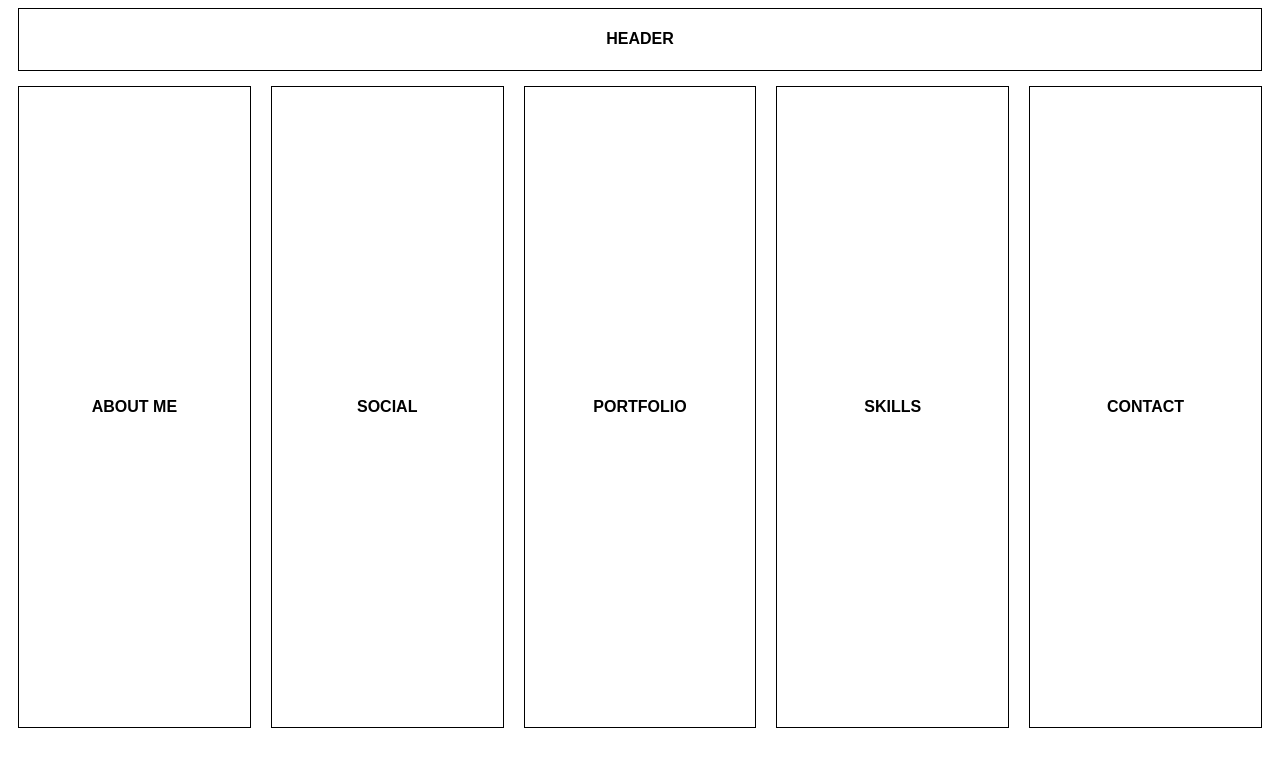
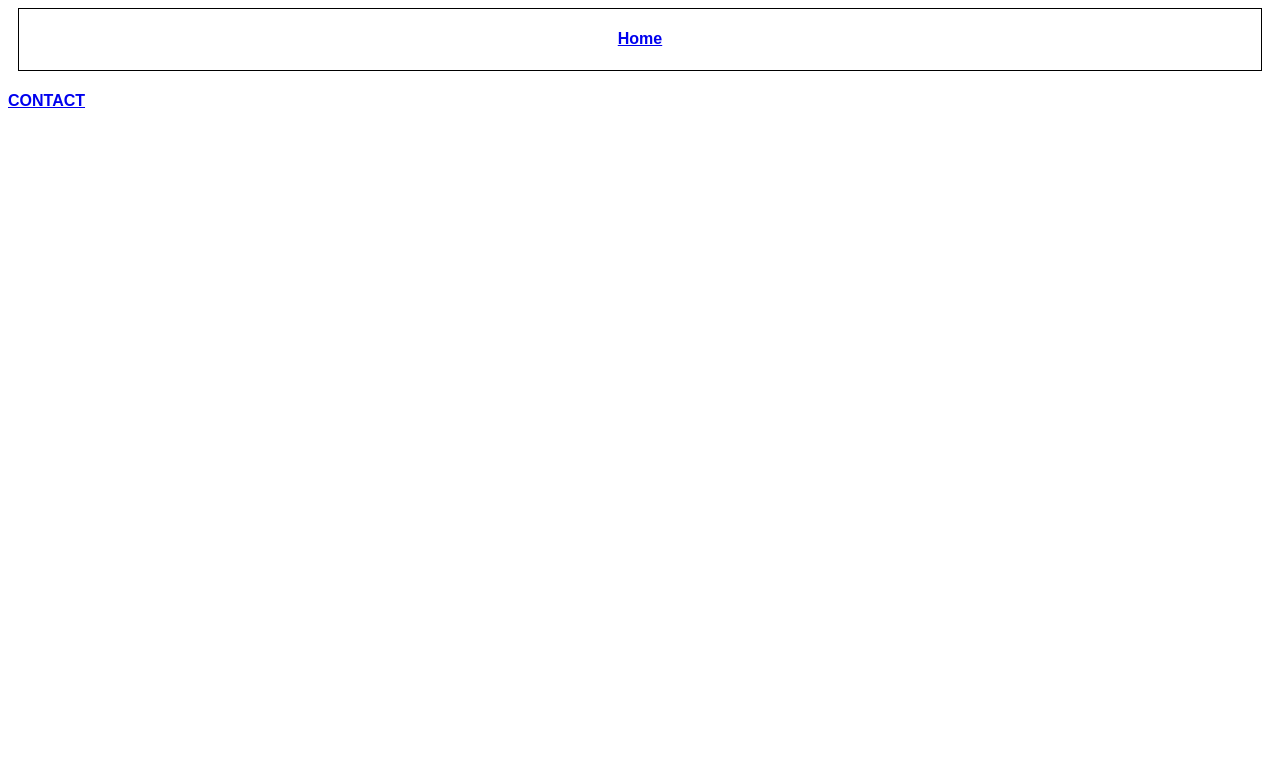
Before and after one commit to bpgoodrow/Portfolio, a React (Create React App) app: page /contact in a window 1280 px wide. Shown: the top 766 px of the page. Built offline with nearby package versions, Linux system fonts and the light colour scheme.

Commit message:
basic routing working correctly

```diff
--- a/src/components/AboutMe.js
+++ b/src/components/AboutMe.js
@@ -3,7 +3,7 @@ import React from "react";
 function AboutMe() {
   return (
     <React.Fragment>
-      <h4>ABOUT ME</h4>
+      <h4><a href="/aboutMe">ABOUT ME</a></h4>
     </React.Fragment>
   )
 }
--- a/src/components/App.js
+++ b/src/components/App.js
@@ -1,14 +1,29 @@
 import React from 'react';
+import Header from './Header';
 import PortfolioControl from './PortfolioControl';
-import Header from './Header';
 import './App.css';
+import { BrowserRouter as Router, Routes, Route } from 'react-router-dom';
+import AboutMe from './AboutMe';
+import Contact from './Contact';
+import Portfolio from './Portfolio';
+import Skills from './Skills';
+import Social from './Social';
 
 function App() {
   return (
-    <div className='app'>
-      <Header />
-      <PortfolioControl />
-    </div>
+    <Router>
+      <div className='app'>
+        <Header />
+        <Routes>
+          <Route exact path="/" element={<PortfolioControl />} />
+          <Route path="/aboutMe" element={<AboutMe />} />
+          <Route path="/contact" element={<Contact />} />
+          <Route path="/portfolio" element={<Portfolio />} />
+          <Route path="/skills" element={<Skills />} />
+          <Route path="/social" element={<Social />} />
+        </Routes>
+      </div>
+    </Router>
   );
 }
 
--- a/src/components/Contact.js
+++ b/src/components/Contact.js
@@ -4,7 +4,7 @@ import React from "react";
 function Contact() {
   return (
     <React.Fragment>
-      <h4>CONTACT</h4>
+      <h4><a href="/contact">CONTACT</a></h4>
     </React.Fragment>
   )
 }
--- a/src/components/Header.js
+++ b/src/components/Header.js
@@ -4,7 +4,7 @@ import './Header.css';
 function Header() {
   return(
     <div className="headerStyle">
-      <h4>HEADER</h4>
+      <h4><a href="/">Home</a></h4>
     </div>
   );
 }
--- a/src/components/Portfolio.js
+++ b/src/components/Portfolio.js
@@ -4,7 +4,7 @@ import React from "react";
 function Portfolio() {
   return(
     <React.Fragment>
-      <h4>PORTFOLIO</h4>
+      <h4><a href="/portfolio">PORTFOLIO</a></h4>
     </React.Fragment>
   )
 }
--- a/src/components/PortfolioControl.js
+++ b/src/components/PortfolioControl.js
@@ -11,7 +11,7 @@ const PortfolioControl = () => {
     <React.Fragment>
       <div className="portfolioControl">
         <div className="menuOptions">
-          <AboutMe />
+        <h4><a href="/aboutMe">ABOUT ME</a></h4>
         </div>
         <div className="menuOptions">
           <Social />
--- a/src/components/Skills.js
+++ b/src/components/Skills.js
@@ -4,7 +4,7 @@ import React from "react";
 function Skills() {
   return (
     <React.Fragment>
-     <h4>SKILLS</h4>
+     <h4><a href="/skills">SKILLS</a></h4>
     </React.Fragment>
   )
 }
--- a/src/components/Social.js
+++ b/src/components/Social.js
@@ -4,7 +4,7 @@ import React from "react";
 function Social () {
   return(
     <React.Fragment>
-      <h4>SOCIAL</h4>
+      <h4><a href="/social">SOCIAL</a></h4>
     </React.Fragment>
   )
 }
```
